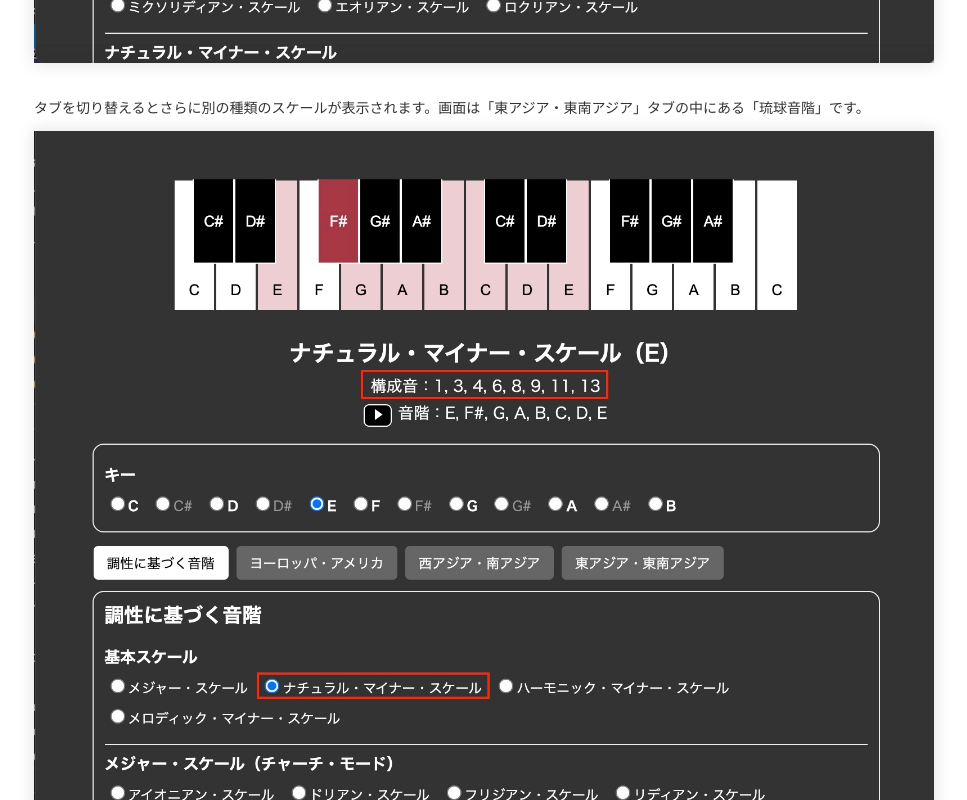
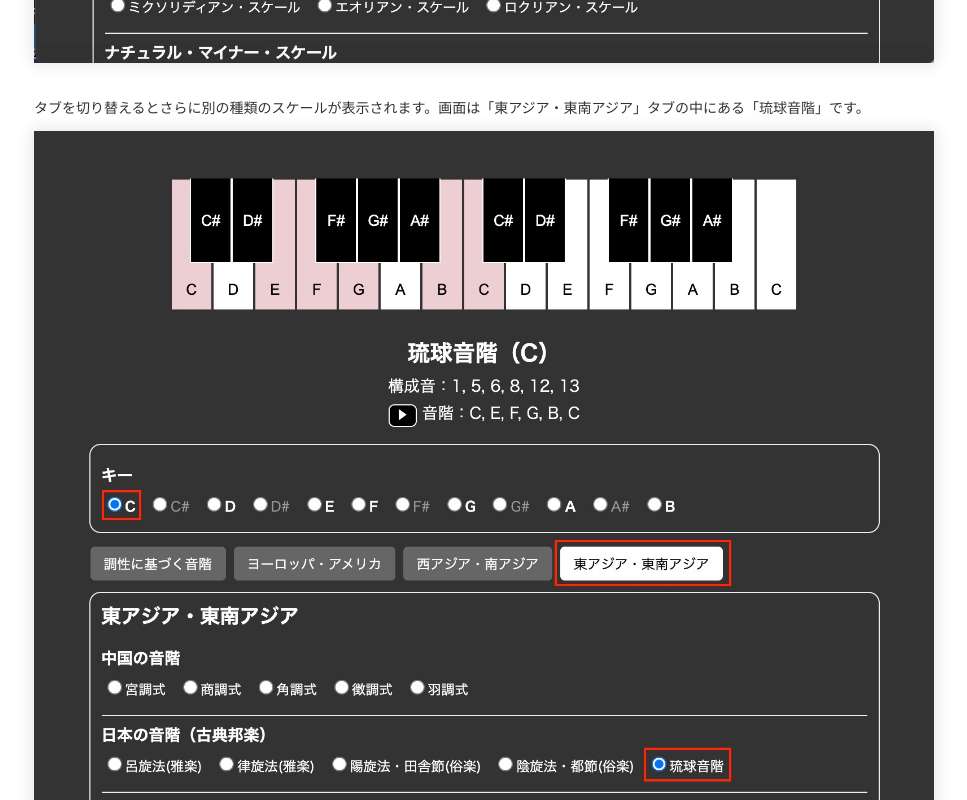
Before and after one commit to ryo-i/scale-player, a Next.js app: page /about in a window 1280 px wide. Shown: the part 3860-4660 px from the top of the page, without its empty margins (156-1123 px from the left). Built offline with nearby package versions, Linux system fonts and the light colour scheme.

Commit message:
写真の指定が間違えていたので変更 #3

```diff
--- a/pages/about.tsx
+++ b/pages/about.tsx
@@ -92,7 +92,7 @@ function About() {
                     </figure>
                     <p>タブを切り替えるとさらに別の種類のスケールが表示されます。画面は「東アジア・東南アジア」タブの中にある「琉球音階」です。</p>
                     <figure>
-                        <img src="img/use_04.jpg" alt="琉球音階（C）" />
+                        <img src="img/use_05.jpg" alt="琉球音階（C）" />
                     </figure>
                     <p>※スケールの詳細についてはこちらを参照→<a href="/scale_type">スケール一覧</a></p>
                 </section>
```
Also changed, not shown: 1 other file (tests, documents, lock files or other folders).
